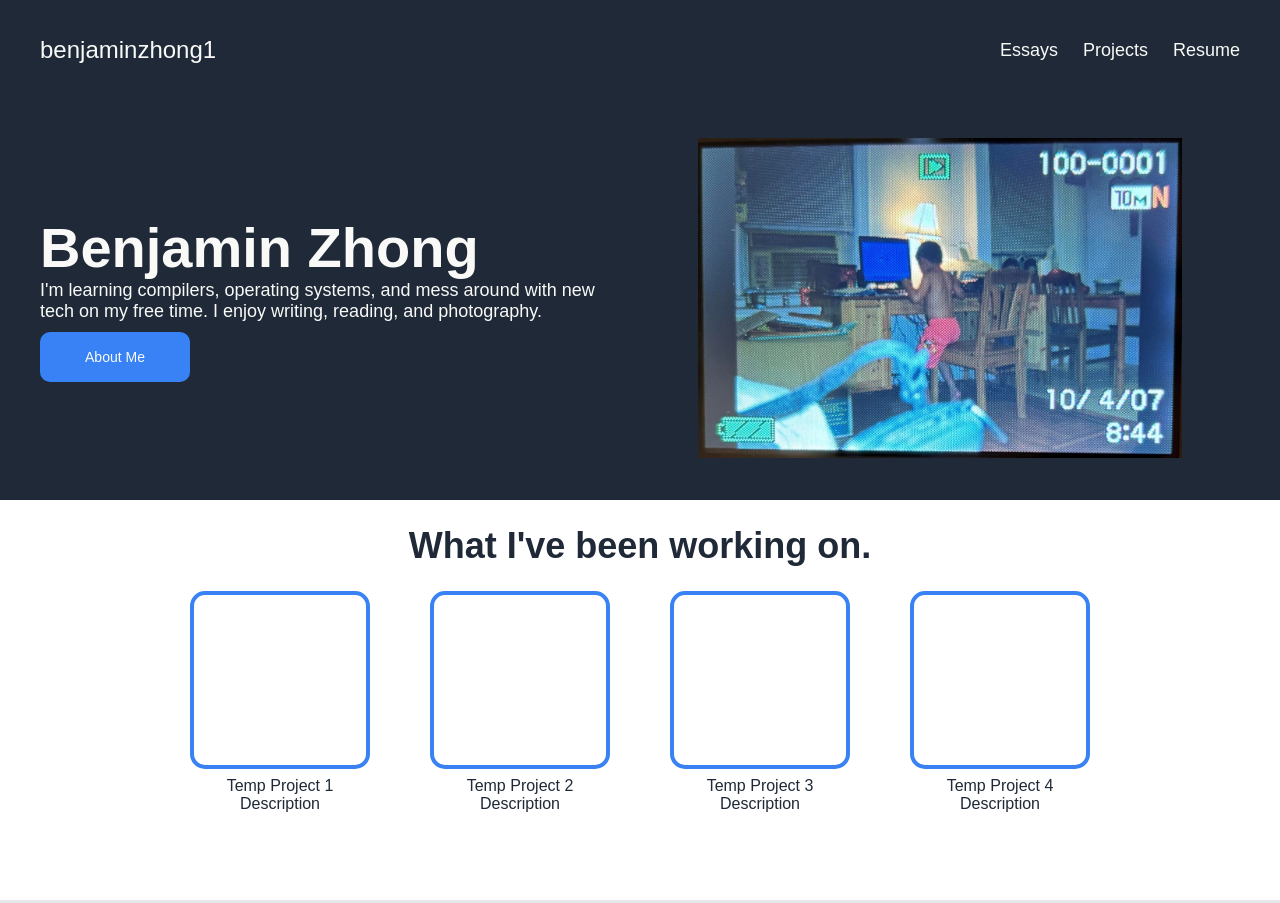
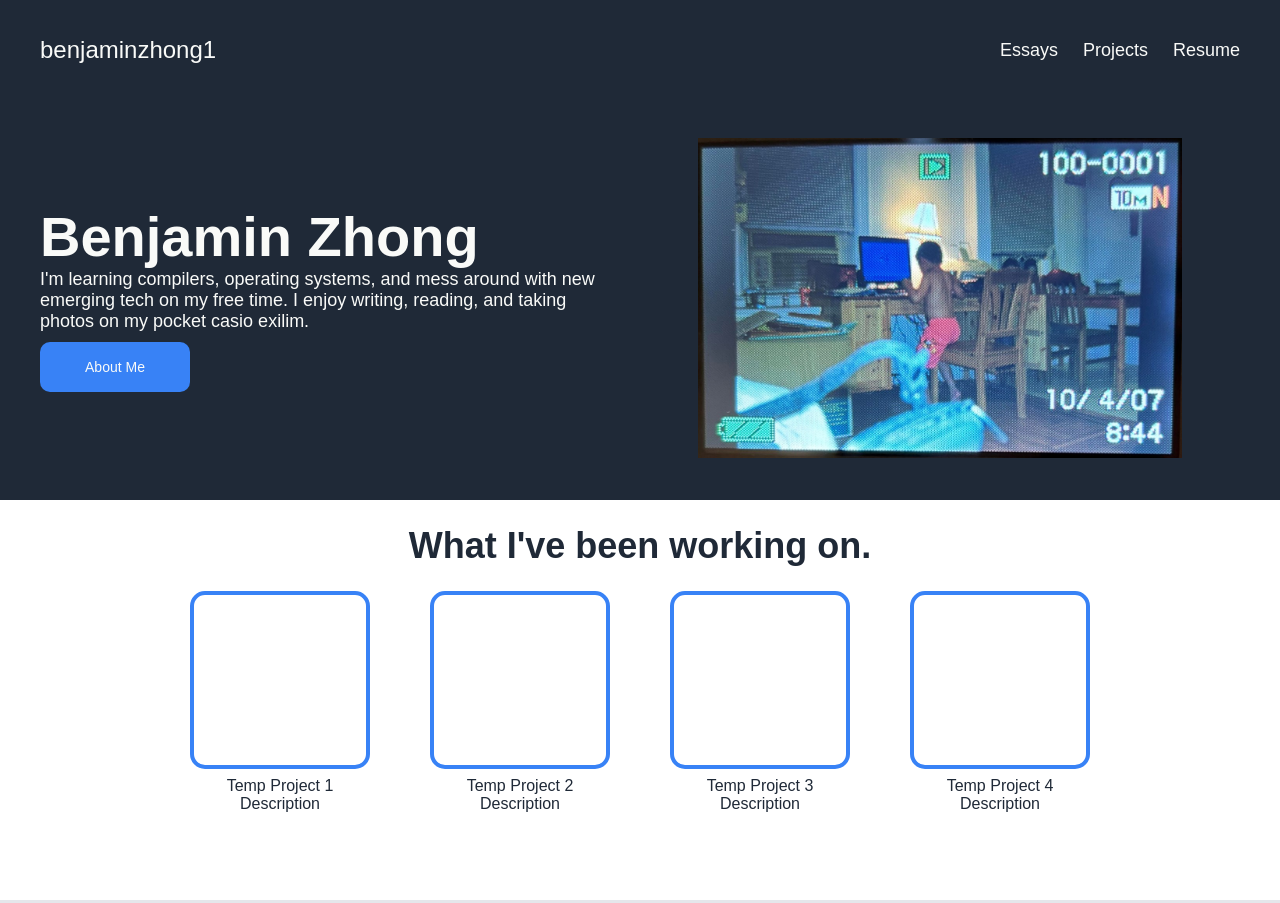
Before and after one commit to benjaminzhong1/Portfolio, a plain HTML site: page index.html in a window 1280 px wide. Shown: the top 903 px of the page. Drawn offline with Linux system fonts and the light colour scheme.

Commit message:
updated favicon and short bio

```diff
--- a/index.html
+++ b/index.html
@@ -5,6 +5,7 @@
     <meta name="viewport" content="width=device-width, initial-scale=1.0">
     <title>Document</title>
     <link rel="stylesheet" href="./styles.css">
+    <link rel="icon" href="./images/10_4_2007 - Cropped.jpg">
 </head>
 <body>
         <div class="menu">
@@ -17,7 +18,7 @@
             <div class="menu bottom-half">
                 <div class="item5">
                     <h1 style="font-size: 56px;">Benjamin Zhong</h1>
-                    <p style="font-size: 18px;"> I'm learning compilers, operating systems, and mess around with new tech on my free time. I enjoy writing, reading, and photography.
+                    <p style="font-size: 18px;"> I'm learning compilers, operating systems, and mess around with new emerging tech on my free time. I enjoy writing, reading, and taking photos on my pocket casio exilim.
                     </p>
                     <a href = "about"><button style="margin-top: 10px; color: #F9FAF8; background-color: #3882f6; height: 50px; width: 150px; border-color: transparent; border-radius: 10px; font-size: 14px;">
                         About Me
```
